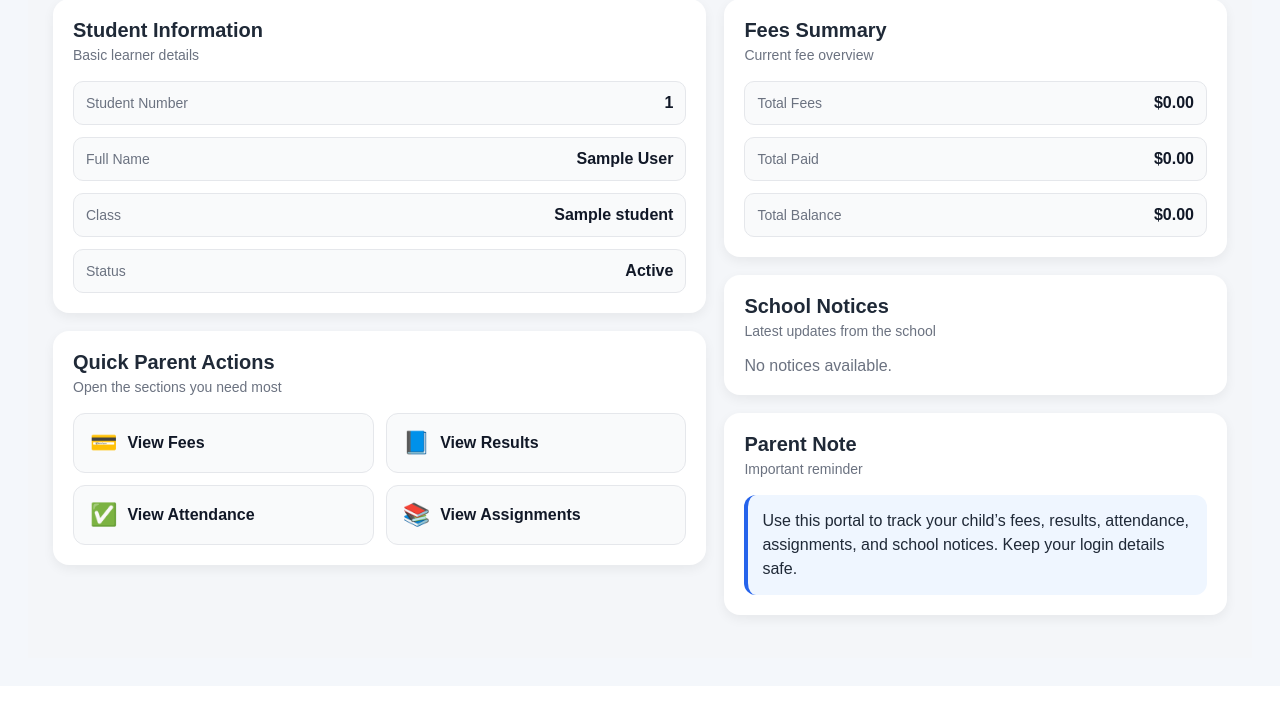
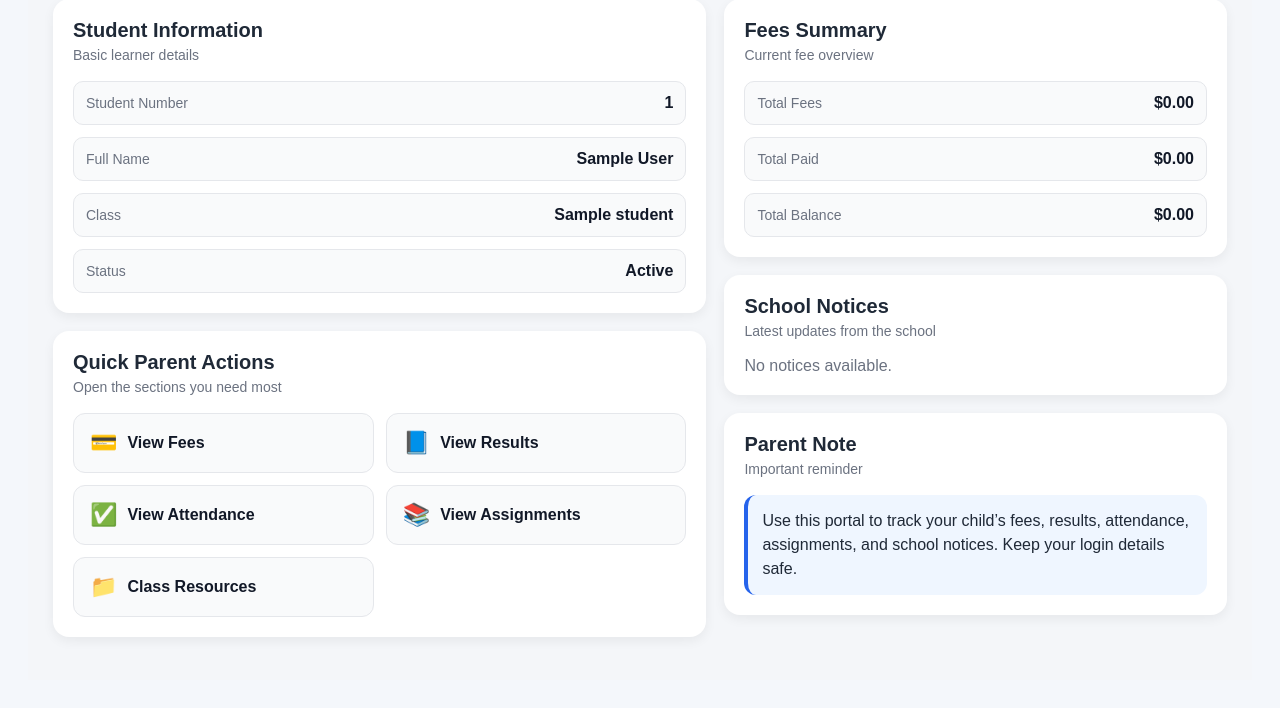
Before and after one commit to sadziwacynthia-bot/school-system-v2, a Flask app: template templates/parent_dashboard.html in a window 1280 px wide. Shown: the part 300-1008 px from the top of the page. Before the commit the page ends 925 px from the top, so only its background shows below. Run offline with Flask 3, Linux system fonts and the light colour scheme; the template is opened without the code that fills it: most values are stand-ins (such as "Sample title", 1, 10 or a date in 2020); some libraries are stand-ins or nearby versions.

Commit message:
Enable parent access to teacher resources

```diff
--- a/templates/parent_dashboard.html
+++ b/templates/parent_dashboard.html
@@ -270,6 +270,10 @@
                         <span class="quick-icon">📚</span>
                         <span>View Assignments</span>
                     </a>
+                    <a href="{{ url_for('teacher_resources') }}" class="quick-action">
+    <span class="quick-icon">📁</span>
+    <span>Class Resources</span>
+</a>
                 </div>
             </div>
         </div>
```
Also changed, not shown: school_v2.db.
